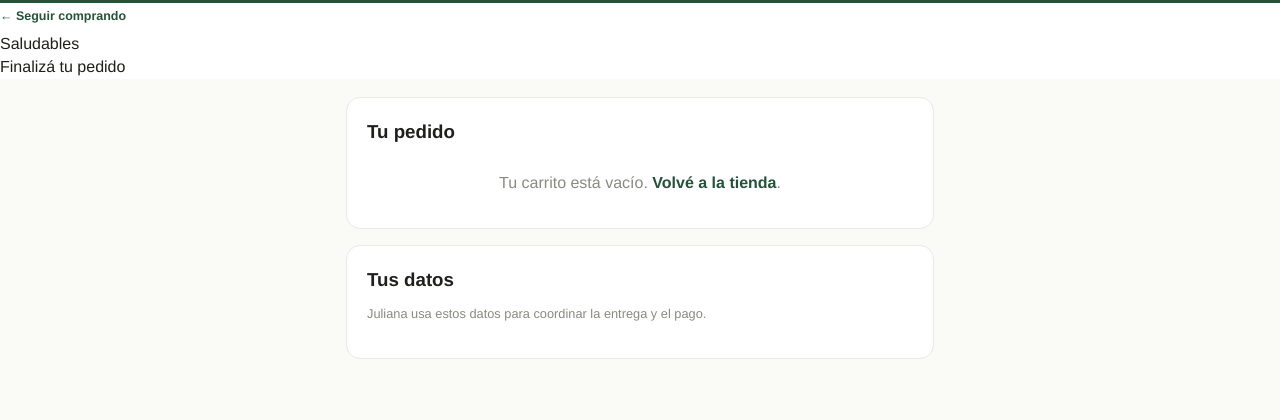
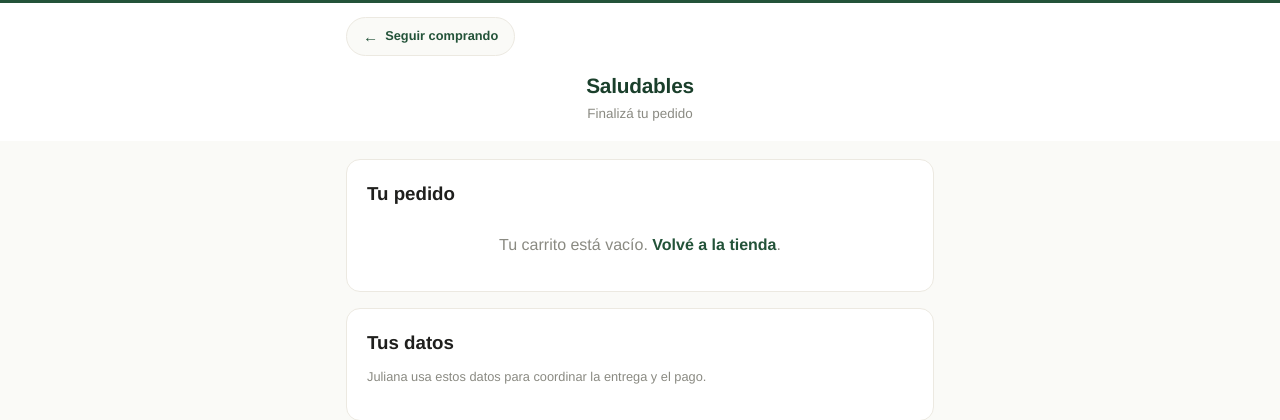
Before and after one commit to AxialSC/saludables-colegios, a Flask app: page /checkout in a window 1280 px wide. Shown: the top 420 px of the page. Run offline with Flask 3, Linux system fonts and the light colour scheme; data comes from the database, SQL or seed files in the repository; some libraries are stand-ins or nearby versions.

Commit message:
Saludables v0.36.0 ZIP

```diff
--- a/app/static/css/tienda.css
+++ b/app/static/css/tienda.css
@@ -949,3 +949,85 @@ a { color: inherit; text-decoration: none; }
     font-size: 0.82rem; color: var(--t-text); line-height: 1.5; text-align: center;
     padding: 4px 0;
 }
+
+/* =====================================================================
+   v0.36.0 · HEADER DEL CHECKOUT Y LA CONFIRMACION — FIX DE ALINEACION
+   Estas tres clases (.t-header-top, .t-marca, .t-tagline) las usan
+   checkout.html y confirmacion.html desde siempre, pero NUNCA tuvieron
+   estilos: quedaron huerfanas cuando en v0.22 se rediseño el header de la
+   tienda (que paso a .t-head-main). Resultado: texto crudo pegado al borde
+   izquierdo, sin centrar.
+   Ahora comparten el MISMO ancho que .co-wrap (620px) y el mismo centrado,
+   asi la pagina se lee como una sola columna prolija, en PC y en celular.
+   ===================================================================== */
+.t-header-top {
+    max-width: 620px;
+    margin: 0 auto;
+    padding: 14px 16px 18px;
+    display: flex;
+    flex-direction: column;
+    align-items: center;
+    text-align: center;
+    gap: 12px;
+}
+
+/* Nombre del negocio */
+.t-marca {
+    font-size: 1.3rem;
+    font-weight: 800;
+    letter-spacing: -.01em;
+    color: var(--t-marca-d);
+    line-height: 1.2;
+}
+
+/* Bajada: "Finalizá tu pedido" / "Catálogo mayorista · Pilar" */
+.t-tagline {
+    font-size: 0.84rem;
+    color: var(--t-soft);
+    line-height: 1.4;
+    margin-top: -6px;
+}
+
+/* ---- "← Seguir comprando" ahora es un BOTON de verdad ----
+   Antes era un link suelto que se perdia arriba a la izquierda. Ahora es
+   una pastilla con borde: se ve tocable (importante en celular, donde un
+   texto chico es dificil de acertar con el dedo). Al pasar el mouse se
+   pinta de verde y la flecha se corre hacia la izquierda, reforzando la
+   idea de "volver". */
+.t-volver {
+    align-self: flex-start;
+    display: inline-flex;
+    align-items: center;
+    gap: 7px;
+    font-size: 0.8rem;
+    font-weight: 800;
+    color: var(--t-marca);
+    background: var(--t-bg);
+    border: 1.5px solid var(--t-line);
+    padding: 9px 16px;
+    border-radius: 999px;
+    transition: background .15s ease, color .15s ease, border-color .15s ease;
+}
+.t-volver::before {
+    content: '←';
+    font-size: 0.95rem;
+    line-height: 1;
+    transition: transform .15s ease;
+}
+.t-volver:hover {
+    background: var(--t-marca);
+    color: #fff;
+    border-color: var(--t-marca);
+}
+.t-volver:hover::before { transform: translateX(-3px); }
+.t-volver:active { transform: scale(.97); }
+
+/* En celular el boton ocupa todo el ancho: imposible errarle con el dedo */
+@media (max-width: 520px) {
+    .t-header-top { padding: 12px 14px 16px; gap: 10px; }
+    .t-volver { align-self: stretch; justify-content: center; }
+    .t-marca { font-size: 1.15rem; }
+}
+@media (prefers-reduced-motion: reduce) {
+    .t-volver, .t-volver::before { transition: none; }
+}
--- a/app/templates/cliente/checkout.html
+++ b/app/templates/cliente/checkout.html
@@ -10,7 +10,7 @@
 
 <header class="t-header">
     <div class="t-header-top">
-        <a href="{{ url_for('cliente.catalogo') }}" class="t-volver">← Seguir comprando</a>
+        <a href="{{ url_for('cliente.catalogo') }}" class="t-volver">Seguir comprando</a>
         <div class="t-marca" style="margin-top:6px;">{{ ajustes.nombre_negocio }}</div>
         <div class="t-tagline">Finalizá tu pedido</div>
     </div>
```
Also changed, not shown: config.py (+15 -1 lines).
